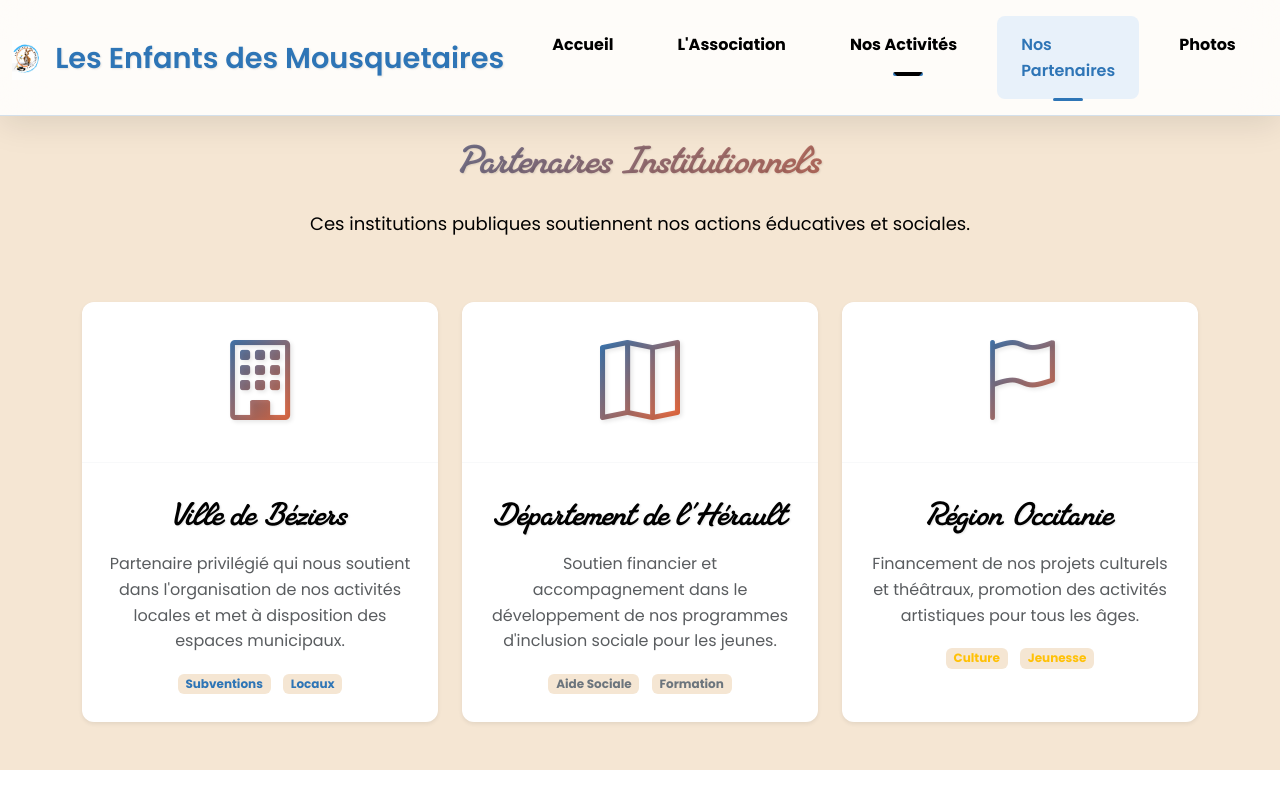
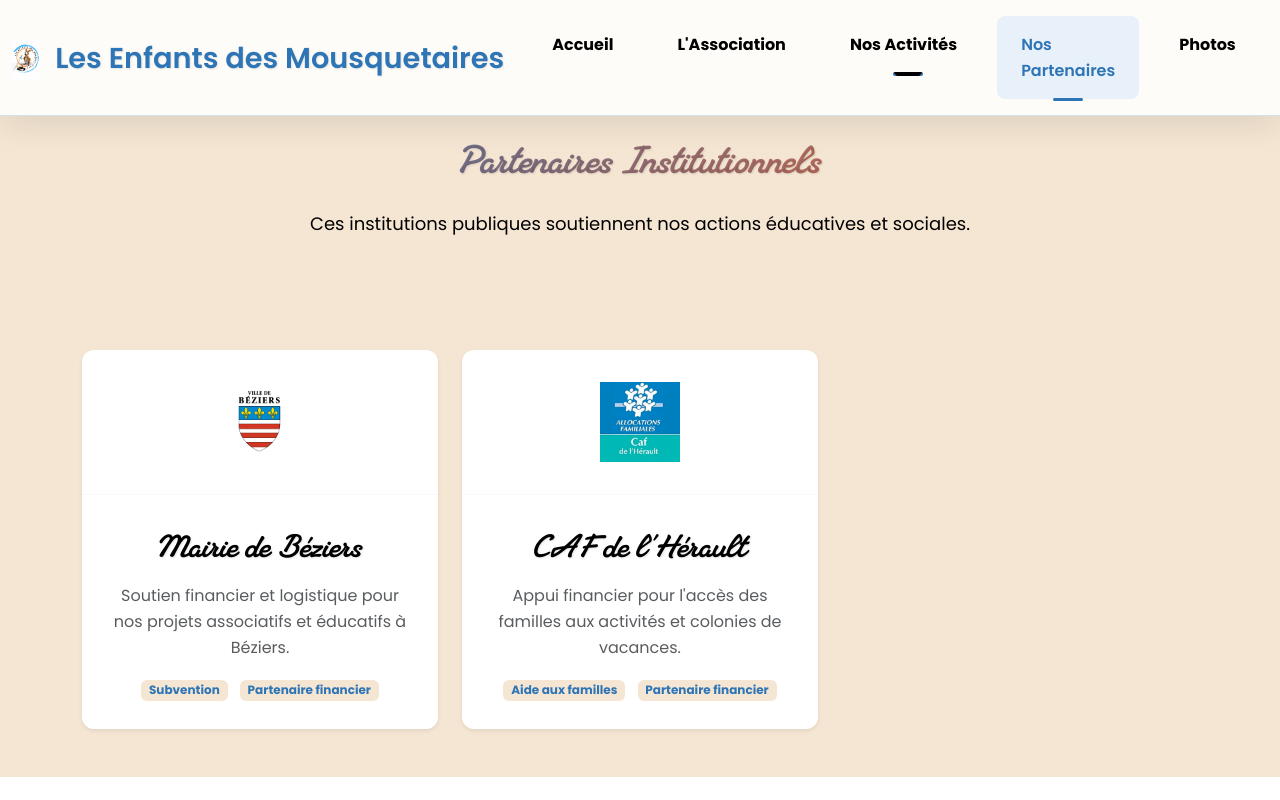
Before and after one commit to Nolucci/LEDM, a plain HTML site: page src/pages/partenaires.html in a window 1280 px wide. Shown: the top 800 px of the page. Drawn offline with nearby package versions, Linux system fonts and the light colour scheme.

Commit message:
changements dans la page partenaires

```diff
--- a/src/pages/partenaires.html
+++ b/src/pages/partenaires.html
@@ -73,59 +73,40 @@
                 </div>
             </div>
 
-            <div class="row g-4">
+
+            <div class="row g-4 mt-4">
                 <div class="col-lg-4 col-md-6">
                     <div class="partner-card fade-in">
                         <div class="partner-logo">
-                            <i class="bi bi-building display-1 text-primary"></i>
+                            <!-- Emplacement logo Mairie de Béziers -->
+                            <img src="../assets/images/mairie-beziers-logo.png" alt="Logo Mairie de Béziers" style="max-width:120px;max-height:80px;">
                         </div>
                         <div class="partner-content p-4">
-                            <h1 class="fw-bold mb-3">Ville de Béziers</h1>
+                            <h1 class="fw-bold mb-3">Mairie de Béziers</h1>
                             <p class="text-muted mb-3">
-                                Partenaire privilégié qui nous soutient dans l'organisation
-                                de nos activités locales et met à disposition des espaces municipaux.
+                                Soutien financier et logistique pour nos projets associatifs et éducatifs à Béziers.
                             </p>
                             <div class="partner-support">
-                                <span class="badge bg-light text-primary">Subventions</span>
-                                <span class="badge bg-light text-primary">Locaux</span>
+                                <span class="badge bg-light text-primary">Subvention</span>
+                                <span class="badge bg-light text-primary">Partenaire financier</span>
                             </div>
                         </div>
                     </div>
                 </div>
-
                 <div class="col-lg-4 col-md-6">
                     <div class="partner-card fade-in">
                         <div class="partner-logo">
-                            <i class="bi bi-map display-1 text-primary"></i>
+                            <!-- Emplacement logo CAF de l'Hérault -->
+                            <img src="../assets/images/caf-herault-logo.png" alt="Logo CAF de l'Hérault" style="max-width:120px;max-height:80px;">
                         </div>
                         <div class="partner-content p-4">
-                            <h1 class="fw-bold mb-3">Département de l'Hérault</h1>
+                            <h1 class="fw-bold mb-3">CAF de l'Hérault</h1>
                             <p class="text-muted mb-3">
-                                Soutien financier et accompagnement dans le développement
-                                de nos programmes d'inclusion sociale pour les jeunes.
+                                Appui financier pour l'accès des familles aux activités et colonies de vacances.
                             </p>
                             <div class="partner-support">
-                                <span class="badge bg-light text-secondary">Aide Sociale</span>
-                                <span class="badge bg-light text-secondary">Formation</span>
-                            </div>
-                        </div>
-                    </div>
-                </div>
-
-                <div class="col-lg-4 col-md-6">
-                    <div class="partner-card fade-in">
-                        <div class="partner-logo">
-                            <i class="bi bi-flag display-1 text-primary"></i>
-                        </div>
-                        <div class="partner-content p-4">
-                            <h1 class="fw-bold mb-3">Région Occitanie</h1>
-                            <p class="text-muted mb-3">
-                                Financement de nos projets culturels et théâtraux,
-                                promotion des activités artistiques pour tous les âges.
-                            </p>
-                            <div class="partner-support">
-                                <span class="badge bg-light text-warning">Culture</span>
-                                <span class="badge bg-light text-warning">Jeunesse</span>
+                                <span class="badge bg-light text-primary">Aide aux familles</span>
+                                <span class="badge bg-light text-primary">Partenaire financier</span>
                             </div>
                         </div>
                     </div>
@@ -191,15 +172,6 @@
     <!-- Community Partners -->
     <section class="py-5">
         <div class="container">
-            <div class="row">
-                <div class="col-12 text-center mb-5">
-                    <h1 class="display-5 fw-bold text-primary mb-4 fade-in">Partenaires Associatifs</h1>
-                    <p class="lead fade-in">
-                        Réseau d'associations locales partageant nos valeurs d'inclusion et d'éducation.
-                    </p>
-                </div>
-            </div>
-
             <div class="row g-4">
                 <div class="col-lg-4 col-md-6">
                     <div class="partner-card fade-in">
--- a/src/scripts/photo-scanner.js
+++ b/src/scripts/photo-scanner.js
@@ -141,9 +141,6 @@ class PhotoScanner {
                             </div>
                         </div>
                     </a>
-                    <div class="gallery-info p-3">
-                        <h3 class="fw-bold mb-1">${image.title}</h3>
-                    </div>
                 </div>
             </div>
         `;
```
